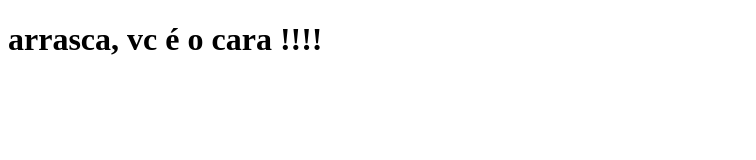
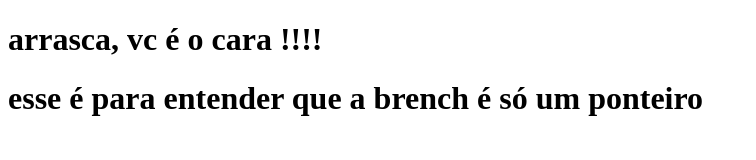
Before and after one commit to domcelo/aulao_nitro, a plain HTML site: page index.html in a window 1280 px wide. Shown: the whole page, without its empty margins (0-756 px from the left). Drawn offline with Linux system fonts and the light colour scheme.

Commit message:
'o ponteiro da branch main vai over para a hash desse commit

```diff
--- a/index.html
+++ b/index.html
@@ -8,5 +8,7 @@
 </head>
 <body>
   <h1> arrasca, vc é o cara !!!!</h1>
+  <h1> esse é para entender que a brench é só um ponteiro</h1>
+
 </body>
 </html>
```
